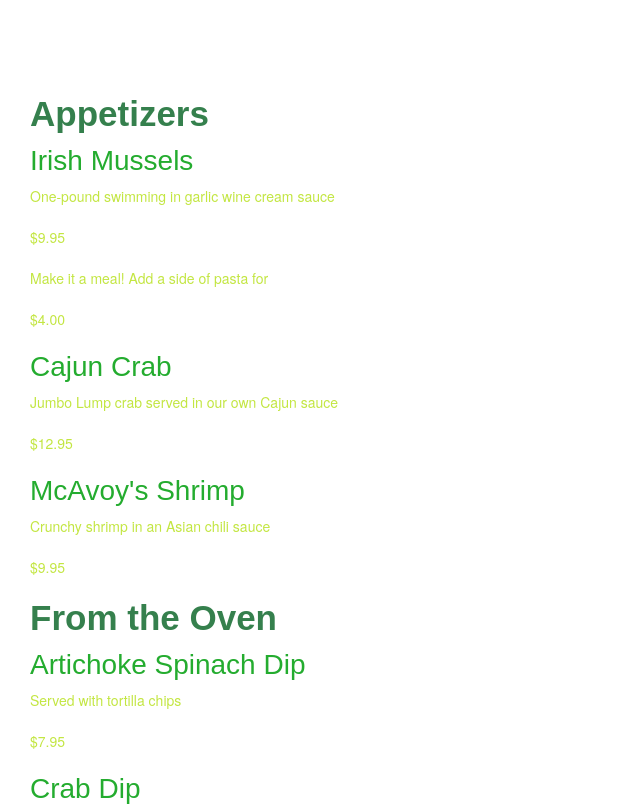
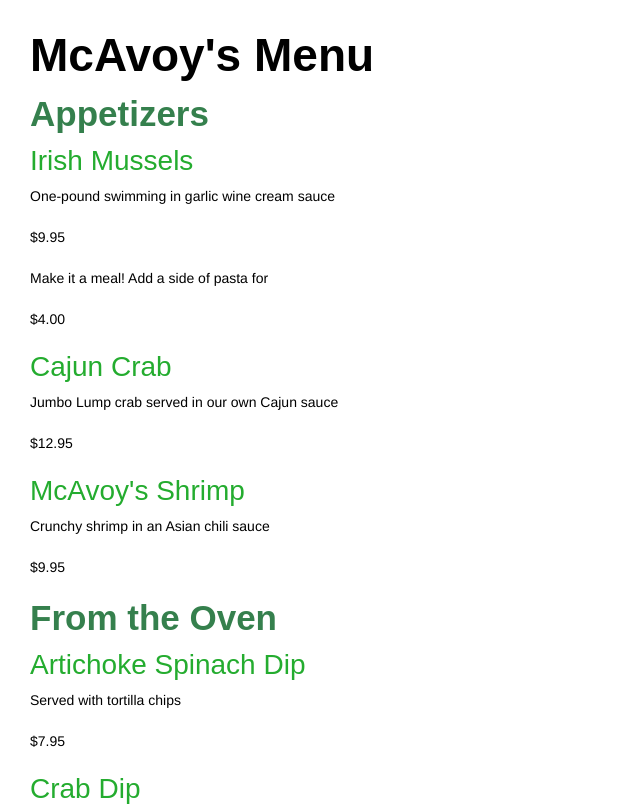
Before and after one commit to dkhang/GD220-Project1, a plain HTML site: page index.html in a window 1280 px wide. Shown: the top 809 px of the page, without its empty margins (0-640 px from the left). Drawn offline with nearby package versions, Linux system fonts and the light colour scheme.

Commit message:
before going home

```diff
--- a/css/main.css
+++ b/css/main.css
@@ -2,7 +2,8 @@ body {
 	margin-left: 30px;
 	margin-top: 30px;
 	background-color: white;
-	color: #c3e642;
+	color: #000000;
+	font-family: helvetica;
 }
 
 h2 {
@@ -24,5 +25,5 @@ h4 {
 #title {
 	font-family: sans-serif;
 	font-weight: Bold;
-	color: white;
+	color: black;
 }
```
